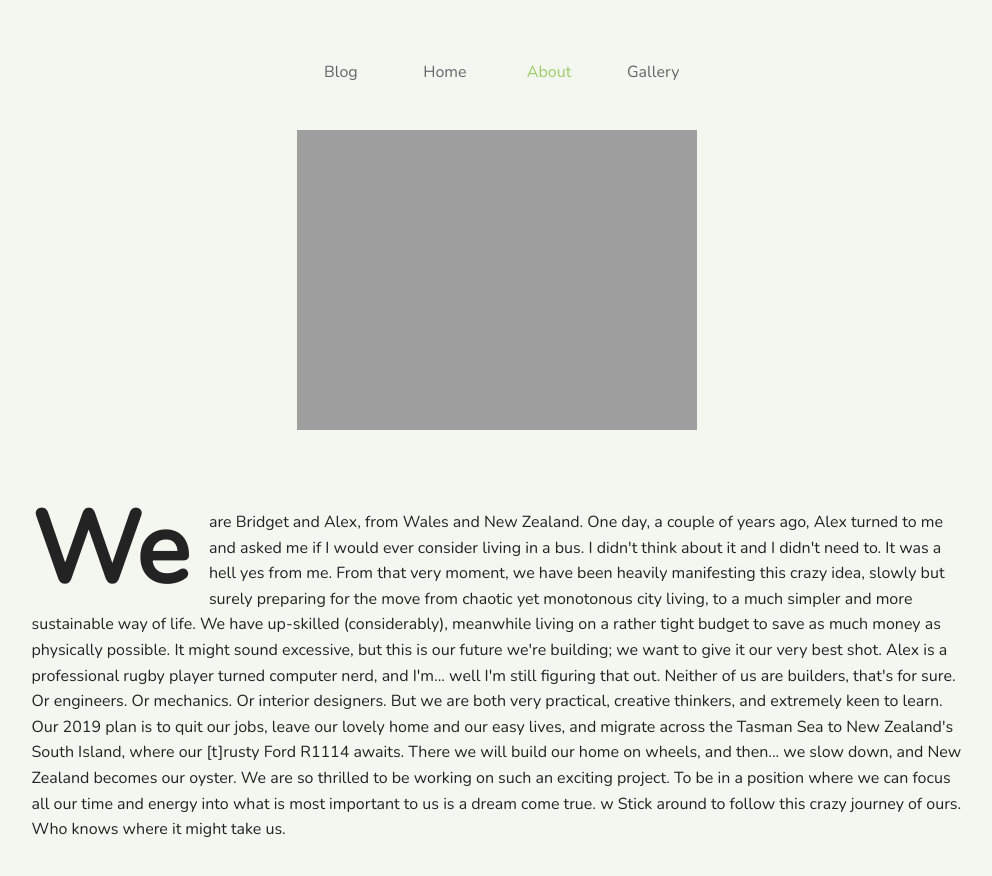
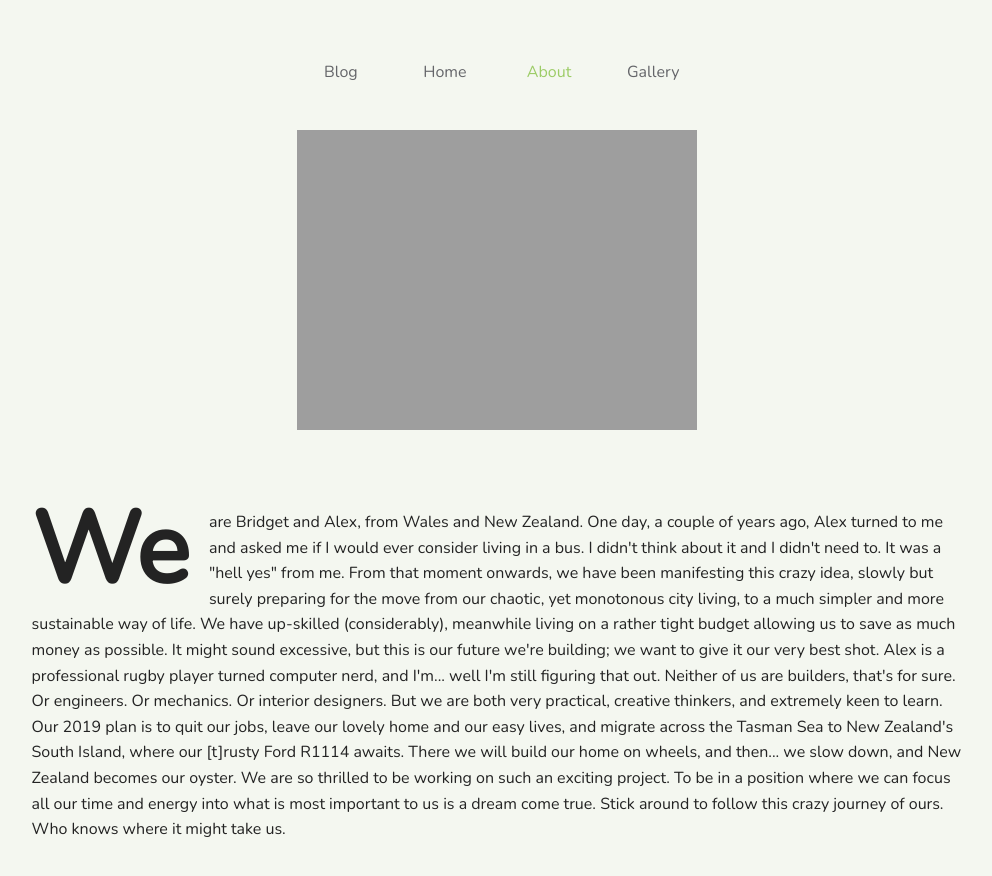
Before and after one commit to vendablefall/littlekiwibus, a Jekyll site: the page built from about.html, in a window 1280 px wide and 900 px high. Shown: the top 876 px of the window, without its empty margins (143-1135 px from the left). Built offline with Jekyll 4.4.1, drawn with Linux system fonts in a browser that asks for light colours; Markdown is read by kramdown in place of the engine named in the settings.

Commit message:
about tweaks

```diff
--- a/about.html
+++ b/about.html
@@ -37,14 +37,14 @@ members:
       <p>
         <span class='drop-letters'>We</span> are Bridget and Alex, from Wales and New Zealand.
 
-        One day, a couple of years ago, Alex turned to me and asked me if I would ever consider living in a bus. I didn't think about it and I didn't need to. It was a hell yes from me. From that very moment, we have been heavily manifesting this crazy idea, slowly but surely preparing for the move from chaotic yet monotonous city living, to a much simpler and more sustainable way of life. We have up-skilled (considerably), meanwhile living on a rather tight budget to save as much money as physically possible. It might sound excessive, but this is our future we're building; we want to give it our very best shot.
+        One day, a couple of years ago, Alex turned to me and asked me if I would ever consider living in a bus. I didn't think about it and I didn't need to. It was a "hell yes" from me. From that moment onwards, we have been manifesting this crazy idea, slowly but surely preparing for the move from our chaotic, yet monotonous city living, to a much simpler and more sustainable way of life. We have up-skilled (considerably), meanwhile living on a rather tight budget allowing us to save as much money as possible. It might sound excessive, but this is our future we're building; we want to give it our very best shot.
 
         Alex is a professional rugby player turned computer nerd, and I'm... well I'm still figuring that out. Neither of us are builders, that's for sure. Or engineers. Or mechanics. Or interior designers. But we are both very practical, creative thinkers, and extremely keen to learn.
 
         Our 2019 plan is to quit our jobs, leave our lovely home and our easy lives, and migrate across the Tasman Sea to New Zealand's South Island, where our [t]rusty Ford R1114 awaits. There we will build our home on wheels, and then... we slow down, and New Zealand becomes our oyster.
 
         We are so thrilled to be working on such an exciting project. To be in a position where we can focus all our time and energy into what is most important to us is a dream come true.
- w
+
         Stick around to follow this crazy journey of ours. Who knows where it might take us.
 
 </p>
```
